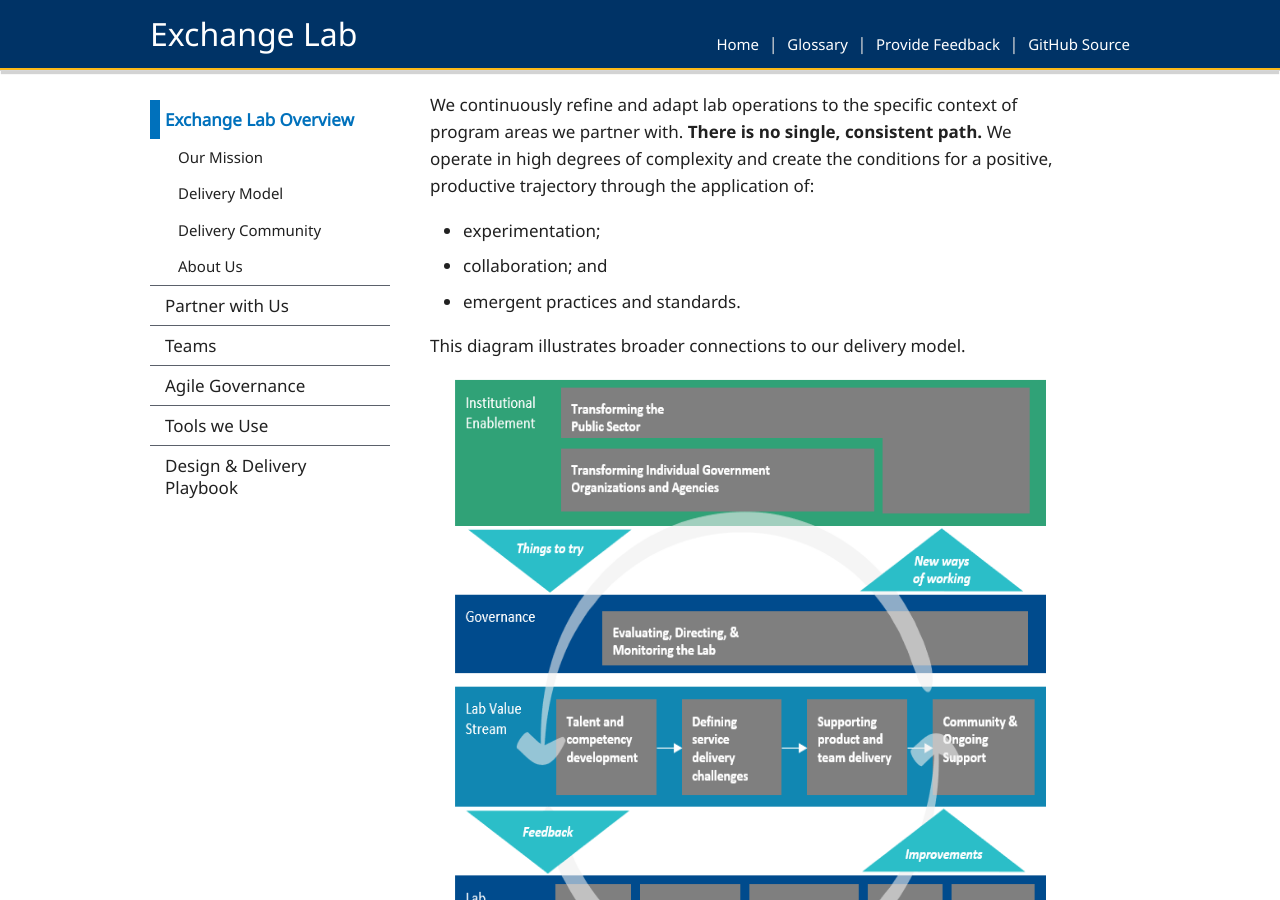
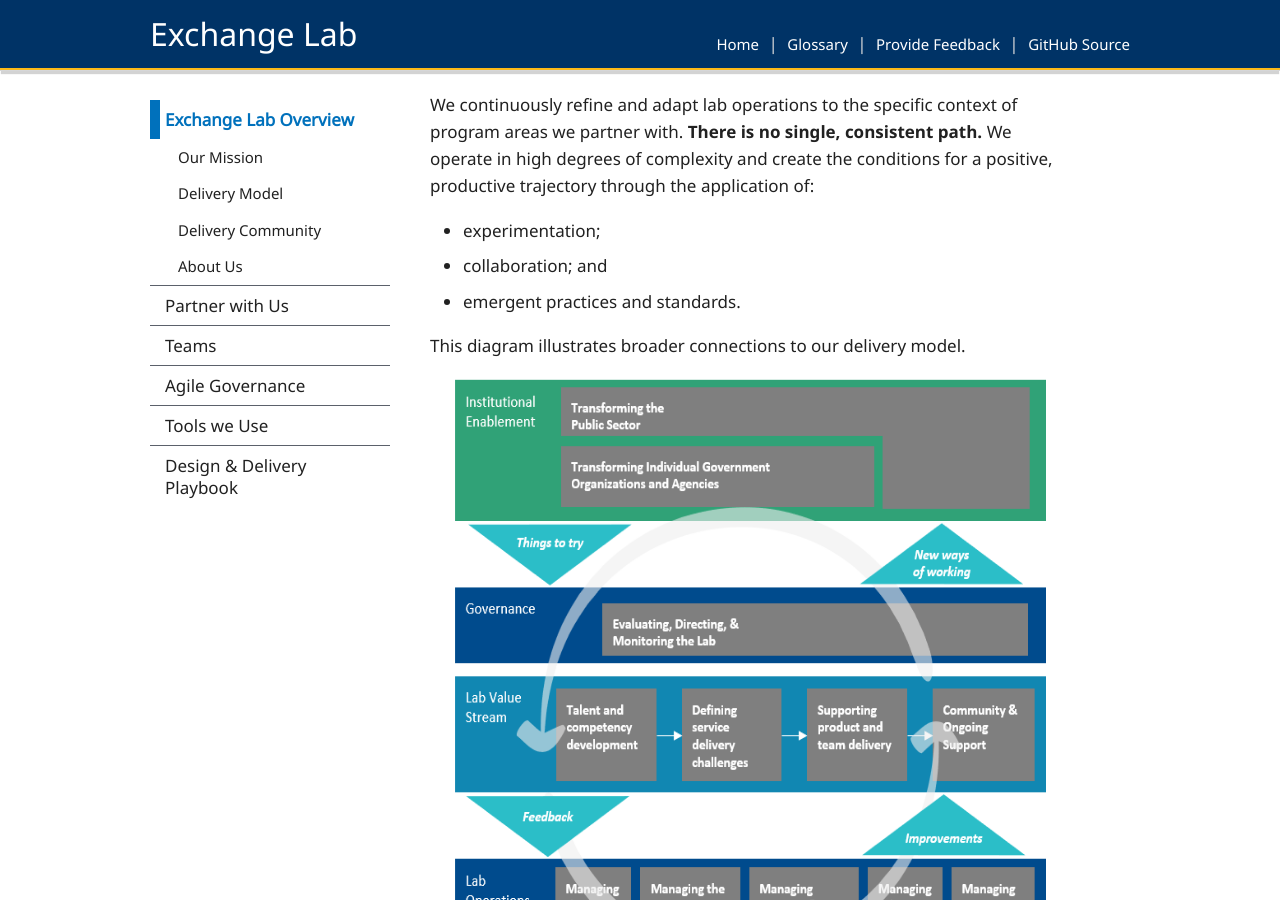
Before and after one commit to HeatherRemacle/exchangelabops, a Jekyll site: the page built from pages/index.md, in a window 1280 px wide and 900 px high, scrolled down 1596 px. Built offline with Jekyll 4.4.1, drawn with Linux system fonts in a browser that asks for light colours.

Commit message:
Update index.md

```diff
--- a/pages/index.md
+++ b/pages/index.md
@@ -52,7 +52,7 @@ We continuously refine and adapt lab operations to the specific context of progr
 
 This diagram illustrates broader connections to our delivery model.
 
-<img height="600" width="600" style="display: block; margin-left: auto; margin-right: auto;" src="assets\img\Lab-value-stream-delivery-model.png" alt="illustration of the lab value stream connecting to institutional enablers and foundational supports">
+<img height="580" width="600" style="display: block; margin-left: auto; margin-right: auto;" src="assets\img\Lab-value-stream-delivery-model.png" alt="illustration of the lab value stream connecting to institutional enablers and foundational supports">
 
 ## Delivery Community
 
```
